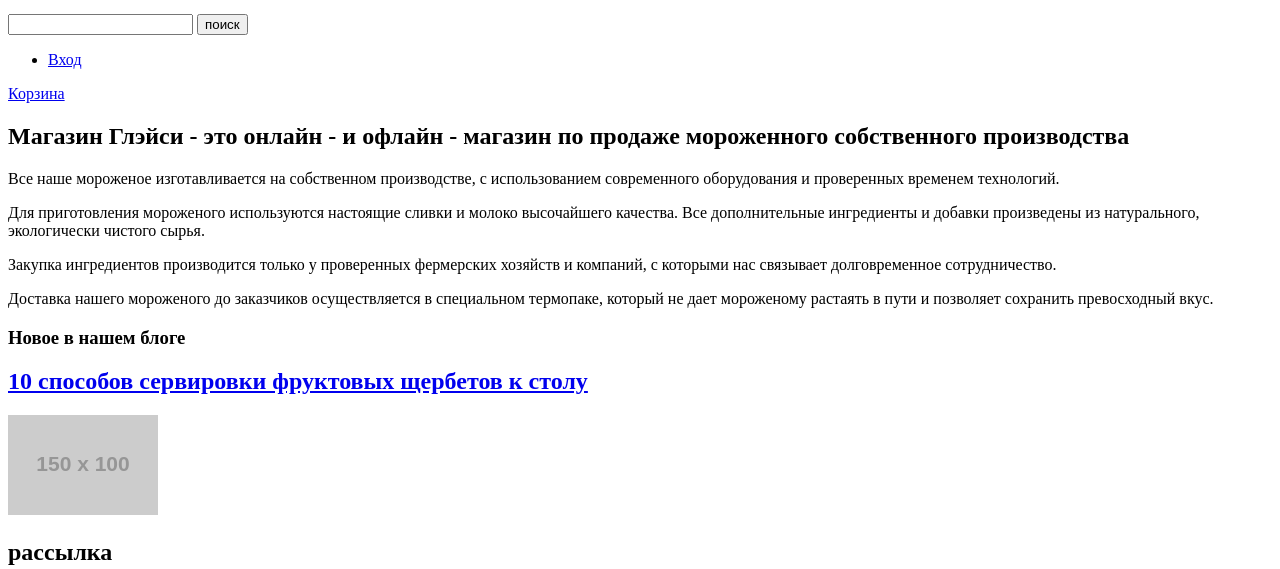
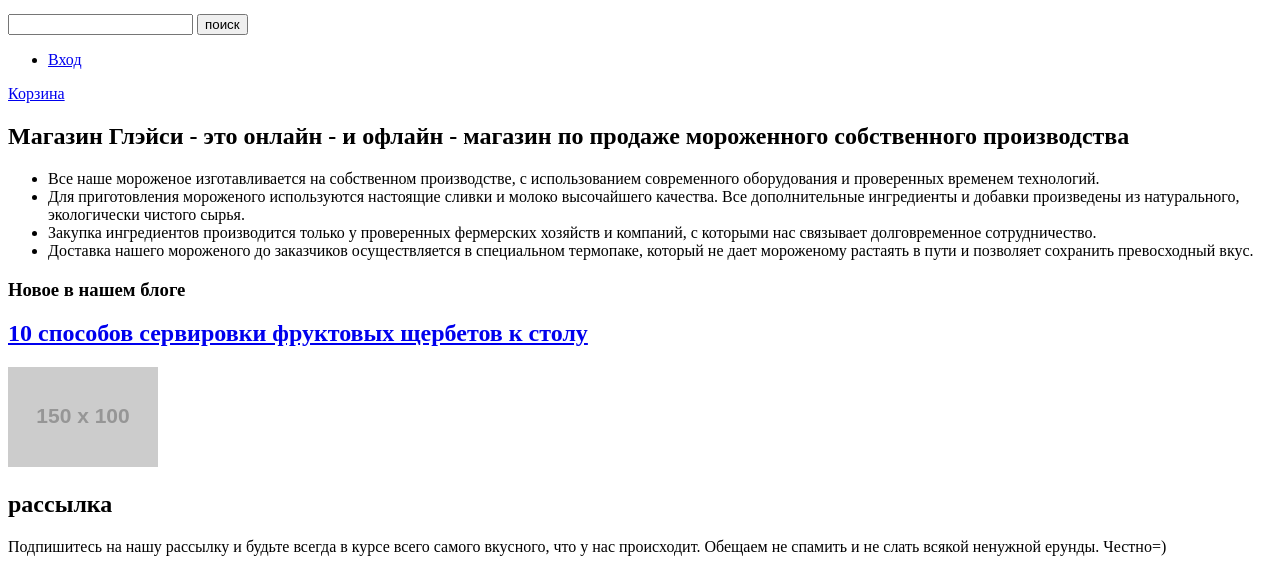
Before and after one commit to oltov/830671-gllacy, a plain HTML site: page index.html in a window 1280 px wide. Shown: the part 184-753 px from the top of the page. Drawn offline with Linux system fonts and the light colour scheme; placeholder pictures from the web are drawn by us.

Commit message:
Update index.html
сделал информацию о магазине списком, вместо абзацев

```diff
--- a/index.html
+++ b/index.html
@@ -28,19 +28,21 @@
     <main>
       <section class="main-information">
         <h2>Магазин Глэйси - это онлайн - и офлайн - магазин по продаже мороженного собственного производства </h2>
-        <p>Все наше мороженое изготавливается на собственном производстве,
+        <ul>
+          <li>Все наше мороженое изготавливается на собственном производстве,
            с использованием современного оборудования и проверенных временем технологий.
-        </p>
-        <p>Для приготовления мороженого используются настоящие сливки и молоко высочайшего качества.
+          </li>
+          <li>Для приготовления мороженого используются настоящие сливки и молоко высочайшего качества.
            Все дополнительные ингредиенты и добавки произведены из натурального, экологически чистого сырья.
-        </p>
-        <p>Закупка ингредиентов  производится только у проверенных фермерских хозяйств и компаний,
+          </li>
+          <li>Закупка ингредиентов  производится только у проверенных фермерских хозяйств и компаний,
            с которыми нас связывает долговременное сотрудничество.
-        </p>
-        <p>
+          </li>
+          <li>
            Доставка нашего мороженого до заказчиков осуществляется в специальном термопаке,
            который не дает мороженому растаять в пути и позволяет сохранить превосходный вкус.
-        </p>
+           </li>
+        </ul>
       </section>
       <article class="main-newsblog">
         <h3>Новое в нашем блоге</h3>
```
